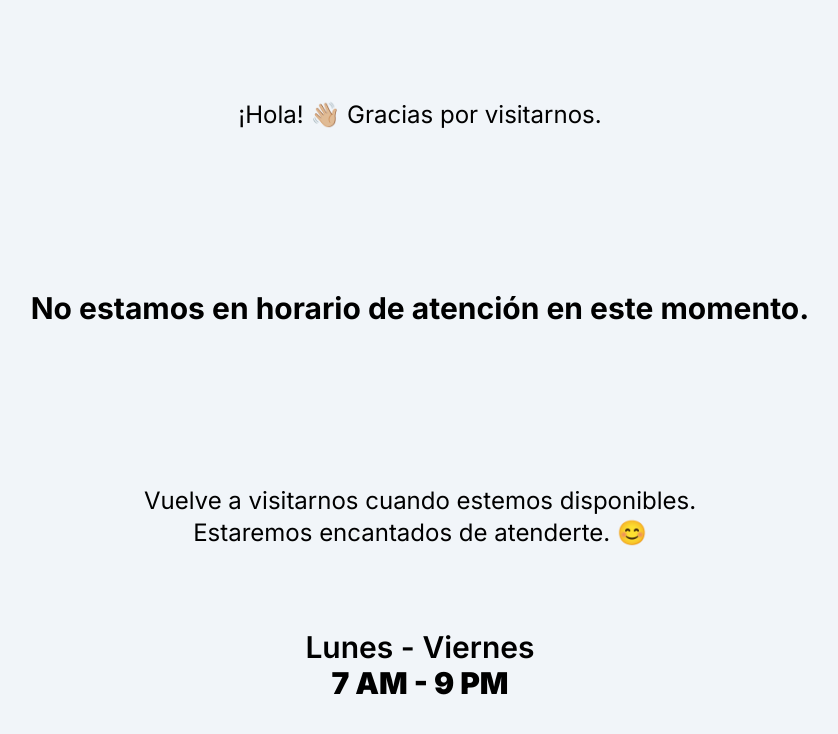
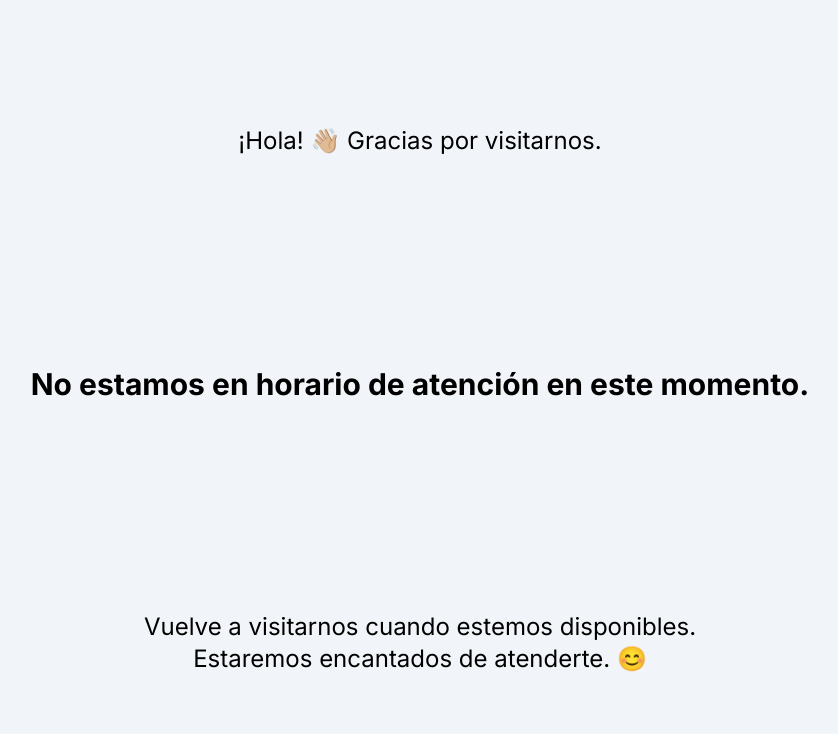
Before and after one commit to MinimercadoVerde/web, a Next.js app: page /outside-hours in a window 1280 px wide. Shown: the top 734 px of the page, without its empty margins (220-1058 px from the left). Built offline with nearby package versions, Linux system fonts and the light colour scheme.

Commit message:
update page.tsx and middleware.ts to show "no available" screen while uploading initial products

```diff
--- a/src/app/outside-hours/page.tsx
+++ b/src/app/outside-hours/page.tsx
@@ -13,10 +13,10 @@ const page = () => {
           <span>Vuelve a visitarnos cuando estemos disponibles.</span>
           <span>Estaremos encantados de atenderte. 😊 </span>
         </div>
-        <div className="text-3xl font-semibold flex flex-col">
+        {/* <div className="text-3xl font-semibold flex flex-col">
           <span>Lunes - Viernes</span>
           <b>7 AM - 9 PM</b>
-        </div>
+        </div> */}
       </div>
     </section>
   );
--- a/src/middleware.ts
+++ b/src/middleware.ts
@@ -12,7 +12,8 @@ export function middleware(request: NextRequest) {
 
   const currentHour = Number(formatter.format(new Date()))
   ;
-  const open = currentHour > 7 && currentHour < 21
+  // const open = currentHour > 7 && currentHour < 21
+  const open = false // this is just while updates initial products
 
   const pathname = request.nextUrl.pathname
   const url = request.url
```
